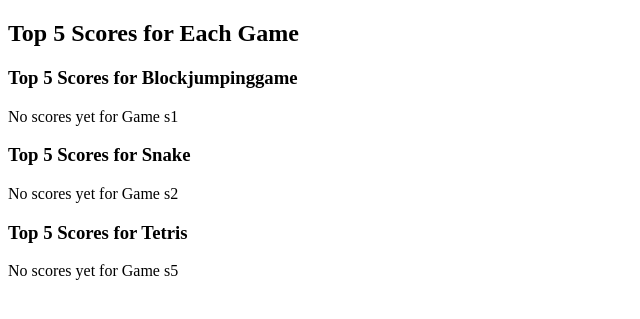
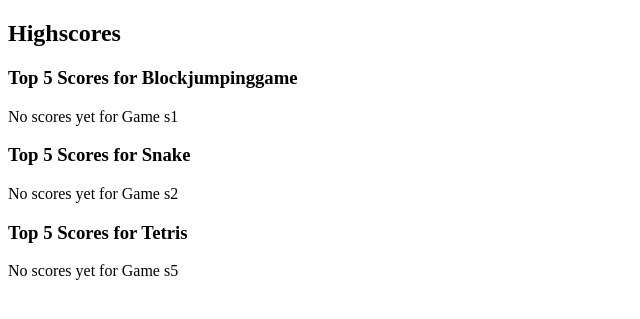
Before and after one commit to tomaaam/InformatikProjekt, a PHP site: page /scores/index.php in a window 1280 px wide. Shown: the top 319 px of the page, without its empty margins (0-640 px from the left). Run offline with PHP 8.4, Linux system fonts and the light colour scheme; data that the repository does not hold is empty.

Commit message:
Update index.php

```diff
--- a/scores/index.php
+++ b/scores/index.php
@@ -46,7 +46,7 @@ if(isset($_GET['game'])) {
             margin: 0 auto;
         }
         th, td {
-            border: 1px solid #bbb;
+            border: 1px solid #bbb;/*thicknes and color of the Tables*/
             padding: 8px;
             text-align: left;
         }
@@ -57,7 +57,7 @@ if(isset($_GET['game'])) {
 </head>
 <body>
 
-<h2>Top 5 Scores for Each Game</h2>
+<h2>Highscores</h2>
 
 <?php
 // Display top 5 scores for each game
```
